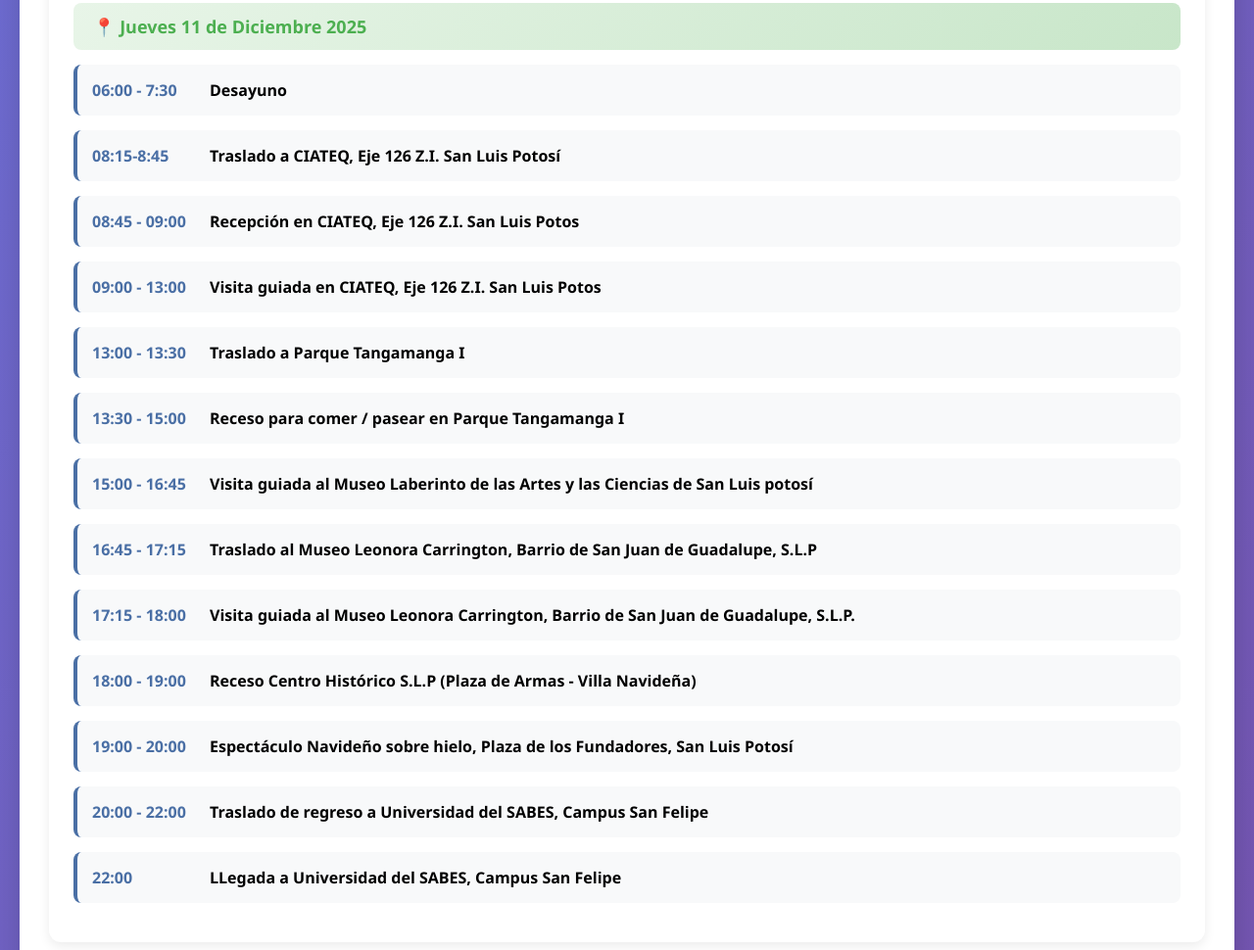
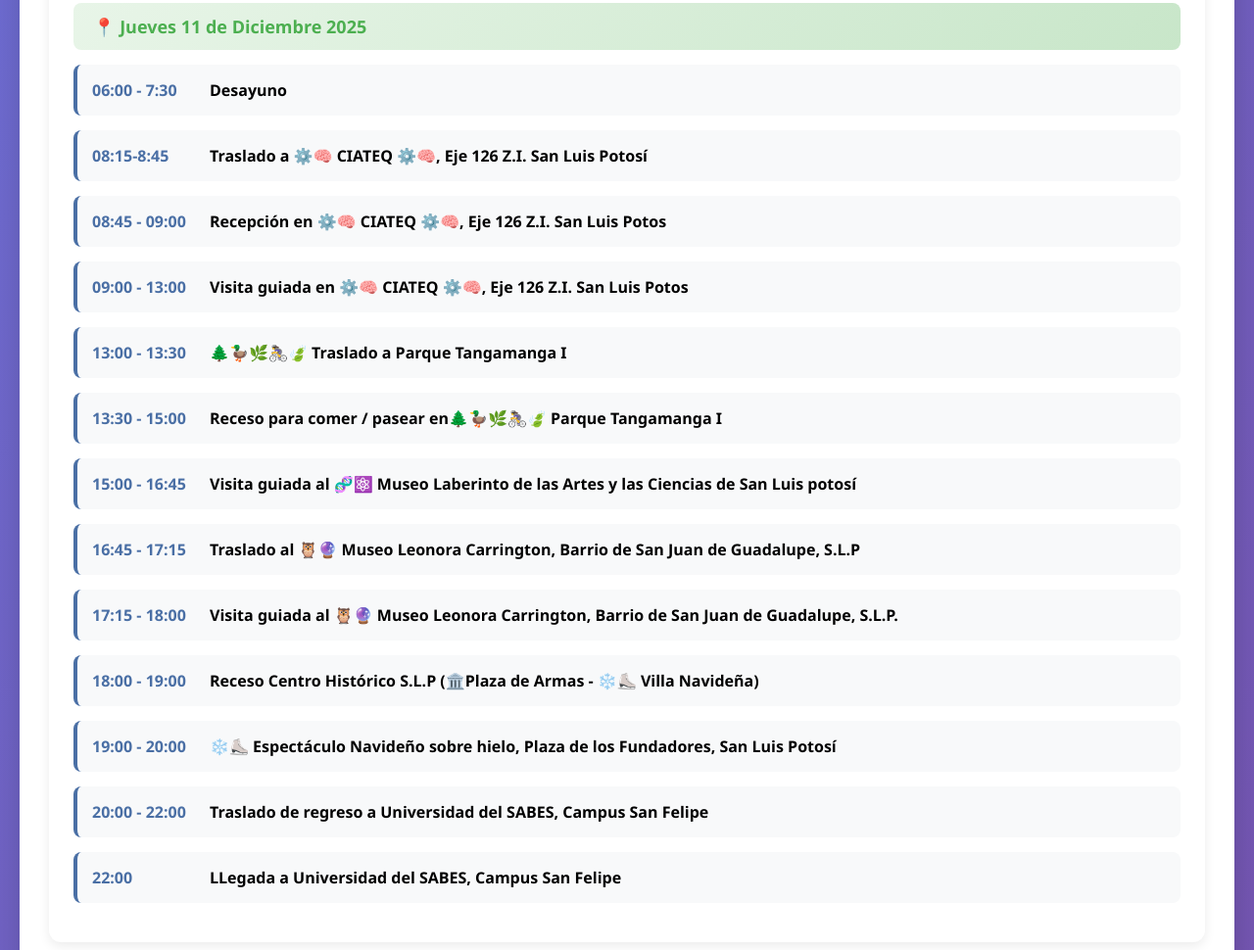
Before and after one commit to fnjimenez/sistema-asientos-bus, a plain HTML site: page index.html in a window 1280 px wide. Shown: the part 2096-3066 px from the top of the page at 98% size. Drawn offline with Linux system fonts and the light colour scheme; no server answers; a script that the page names is missing.

Commit message:
Enhance itinerary descriptions with emojis
Updated itinerary descriptions to include emojis for better visual representation.

```diff
--- a/index.html
+++ b/index.html
@@ -881,49 +881,49 @@ updateCountdown(); // Ejecutar inmediatamente
                     </div>
                     <div class="itinerario-item">
                         <div class="itinerario-hora">08:15-8:45</div>
-                        <div class="itinerario-descripcion"><strong>Traslado a CIATEQ, Eje 126 Z.I. San Luis Potosí</strong></div>
+                        <div class="itinerario-descripcion"><strong>Traslado a ⚙️🧠 CIATEQ ⚙️🧠, Eje 126 Z.I. San Luis Potosí</strong></div>
                     </div>
                     <div class="itinerario-item">
                         <div class="itinerario-hora">08:45 - 09:00</div>
-                        <div class="itinerario-descripcion"><strong>Recepción en CIATEQ, Eje 126 Z.I. San Luis Potos</strong></div>
+                        <div class="itinerario-descripcion"><strong>Recepción en ⚙️🧠 CIATEQ ⚙️🧠, Eje 126 Z.I. San Luis Potos</strong></div>
                     </div>
                     <div class="itinerario-item">
                         <div class="itinerario-hora">09:00 - 13:00</div>
-                        <div class="itinerario-descripcion"><strong>Visita guiada en CIATEQ, Eje 126 Z.I. San Luis Potos</strong></div>
+                        <div class="itinerario-descripcion"><strong>Visita guiada en ⚙️🧠 CIATEQ ⚙️🧠, Eje 126 Z.I. San Luis Potos</strong></div>
                     </div>
                     <div class="itinerario-item">
                         <div class="itinerario-hora">13:00 - 13:30</div>
-                        <div class="itinerario-descripcion"><strong>Traslado a Parque Tangamanga I </strong></div>
+                        <div class="itinerario-descripcion"><strong>🌲🦆🌿🚴‍♀️🍃 Traslado a Parque Tangamanga I </strong></div>
                     </div>
 
                     <div class="itinerario-item">
                         <div class="itinerario-hora">13:30 - 15:00</div>
-                        <div class="itinerario-descripcion"><strong>Receso para comer / pasear en Parque Tangamanga I </strong></div>
+                        <div class="itinerario-descripcion"><strong>Receso para comer / pasear en🌲🦆🌿🚴‍♀️🍃 Parque Tangamanga I </strong></div>
                           </div>
 
                     <div class="itinerario-item">
                         <div class="itinerario-hora">15:00 - 16:45</div>
-                        <div class="itinerario-descripcion"><strong>Visita guiada al Museo Laberinto de las Artes y las Ciencias de San Luis potosí</strong></div>
+                        <div class="itinerario-descripcion"><strong>Visita guiada al 🧬⚛️ Museo Laberinto de las Artes y las Ciencias de San Luis potosí</strong></div>
                     </div>
 
         <div class="itinerario-item">
                         <div class="itinerario-hora">16:45 - 17:15</div>
-                        <div class="itinerario-descripcion"><strong>Traslado al Museo Leonora Carrington, Barrio de San Juan de Guadalupe, S.L.P</strong></div>
+                        <div class="itinerario-descripcion"><strong>Traslado al 🦉🔮 Museo Leonora Carrington, Barrio de San Juan de Guadalupe, S.L.P</strong></div>
                     </div>
 
                                         <div class="itinerario-item">
                         <div class="itinerario-hora">17:15 - 18:00</div>
-                        <div class="itinerario-descripcion"><strong>Visita guiada al Museo Leonora Carrington, Barrio de San Juan de Guadalupe, S.L.P.</strong></div>
+                        <div class="itinerario-descripcion"><strong>Visita guiada al 🦉🔮 Museo Leonora Carrington, Barrio de San Juan de Guadalupe, S.L.P.</strong></div>
                     </div>
 
                                                             <div class="itinerario-item">
                         <div class="itinerario-hora">18:00 - 19:00</div>
-                        <div class="itinerario-descripcion"><strong>Receso Centro Histórico S.L.P (Plaza de Armas - Villa Navideña)</strong></div>
+                        <div class="itinerario-descripcion"><strong>Receso Centro Histórico S.L.P (🏛️Plaza de Armas - ❄️⛸️ Villa Navideña)</strong></div>
                     </div>
 
                     <div class="itinerario-item">
                         <div class="itinerario-hora">19:00 - 20:00</div>
-                        <div class="itinerario-descripcion"><strong>Espectáculo Navideño sobre hielo, Plaza de los Fundadores, San Luis Potosí</strong></div>
+                        <div class="itinerario-descripcion"><strong>❄️⛸️ Espectáculo Navideño sobre hielo, Plaza de los Fundadores, San Luis Potosí</strong></div>
                     </div>
                                                   <div class="itinerario-item">
                         <div class="itinerario-hora">20:00 - 22:00</div>
```
